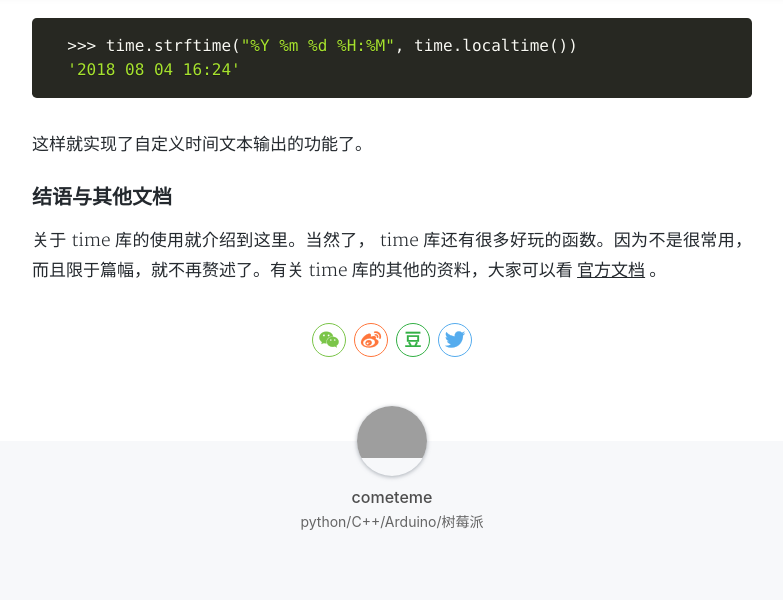
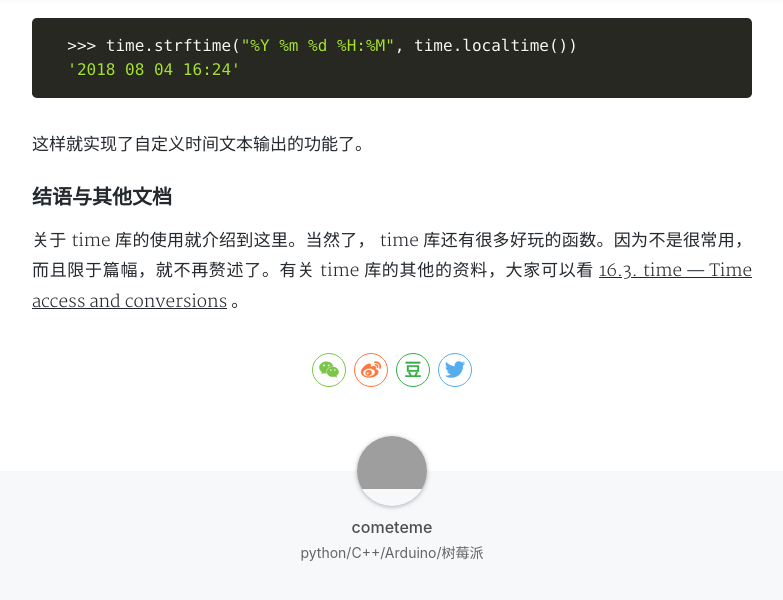
Before and after one commit to cometeme/cometeme.github.io, a Jekyll site: the page built from _posts/2018-08-04-time库.md, in a window 1280 px wide and 900 px high, scrolled down 3432 px, cut to the strip 0-605 px from the top of the window. Shown: the top 600 px of the strip, without its empty margins (248-1031 px from the left). Built offline with Jekyll 4.4.1, drawn with Linux system fonts in a browser that asks for light colours; nearby versions of some CDN libraries; comment, search, counter and statistics services are not loaded; a style sheet for code colours, icons or effects is not loaded.

Commit message:
Update 2018-08-04-time库.md

```diff
--- a/_posts/2018-08-04-time库.md
+++ b/_posts/2018-08-04-time库.md
@@ -115,4 +115,4 @@ time库中有一个比较常用的函数 `sleep(s)` ，它可以让程序暂停
 
 ### 结语与其他文档
 
-关于 time 库的使用就介绍到这里。当然了， time 库还有很多好玩的函数。因为不是很常用，而且限于篇幅，就不再赘述了。有关 time 库的其他的资料，大家可以看 [官方文档](https://docs.python.org/3/library/time.html) 。
+关于 time 库的使用就介绍到这里。当然了， time 库还有很多好玩的函数。因为不是很常用，而且限于篇幅，就不再赘述了。有关 time 库的其他的资料，大家可以看 [16.3. time — Time access and conversions](https://docs.python.org/3/library/time.html) 。
```
